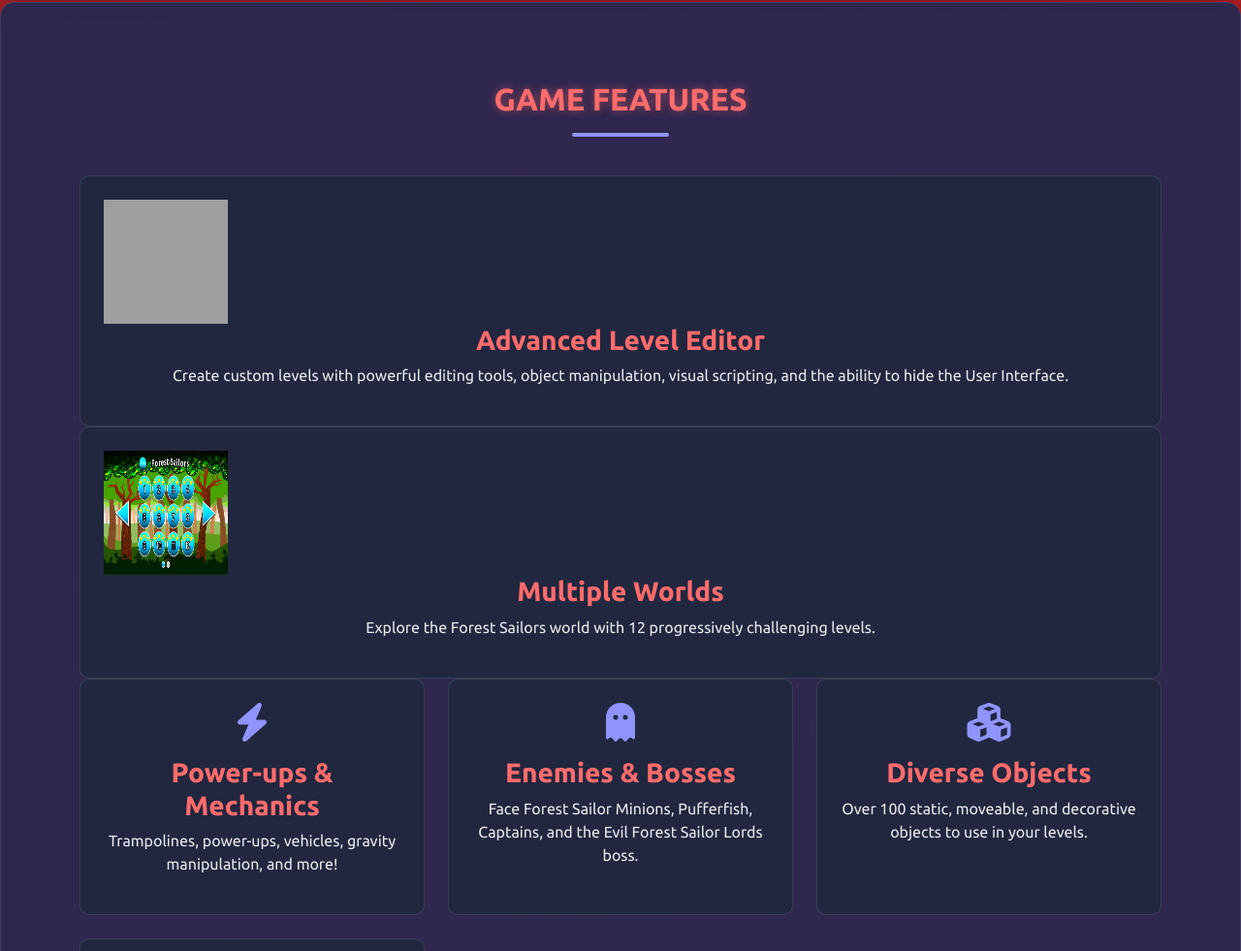
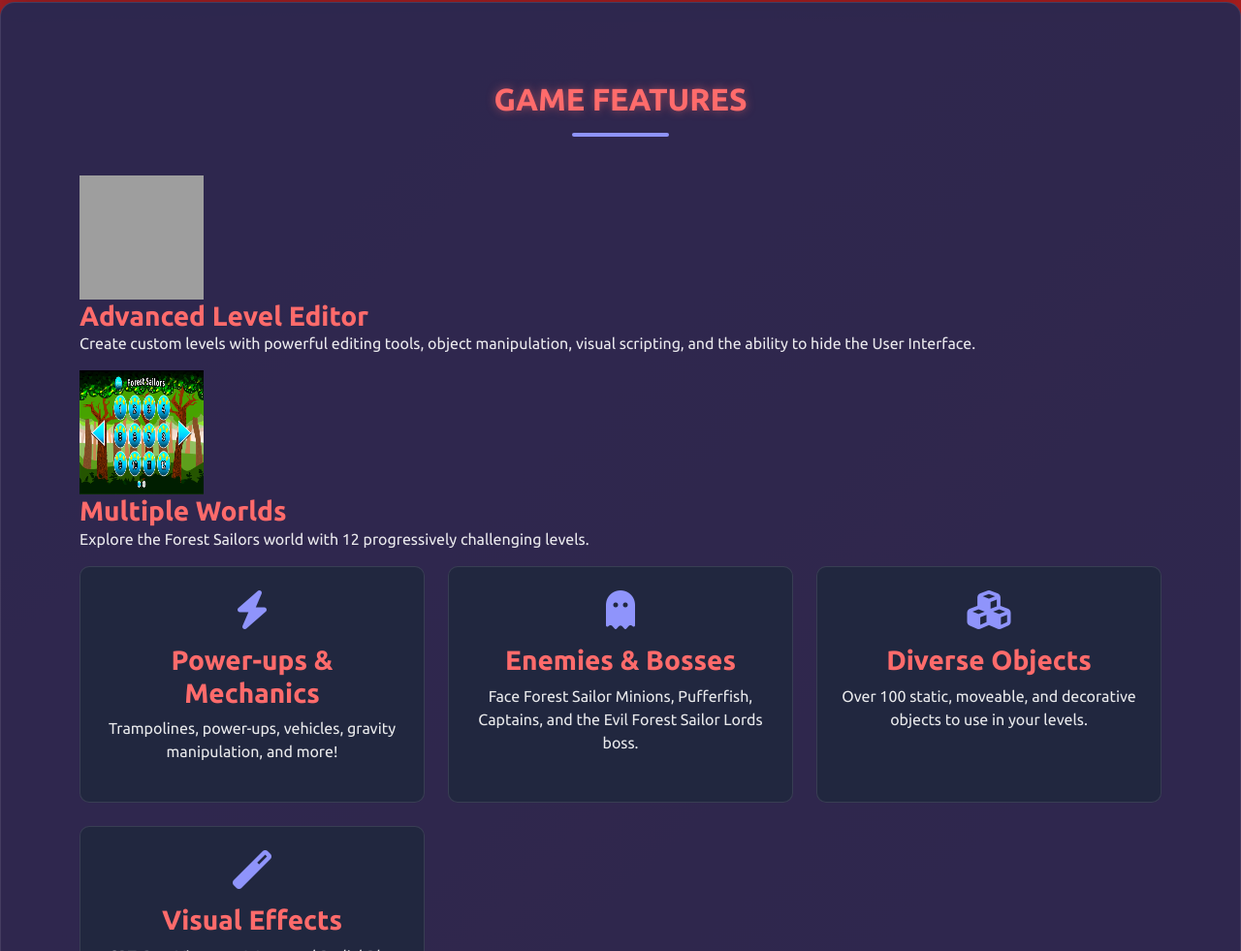
Before and after one commit to TheEliteCoder1/Blobseer.github.io, a plain HTML site: page index.html in a window 1280 px wide. Shown: the part 1135-2116 px from the top of the page at 97% size. Drawn offline with nearby package versions, Linux system fonts and the light colour scheme; grey boxes are pictures that could not be loaded.

```diff
--- a/index.html
+++ b/index.html
@@ -361,7 +361,7 @@
             <div class="row">
                 <!-- Feature 1 -->
                 <div>
-                    <div class="card text-center p-4">
+                    <div>
                         <img src="assets/LevelEditorHiddenUI.png" width="128" height="128"></img>
                         <h3 class="card-title">Advanced Level Editor</h3>
                         <p>Create custom levels with powerful editing tools, object manipulation, visual scripting, and the ability to hide the User Interface.</p>
@@ -370,7 +370,7 @@
 
                 <!-- Feature 2 -->
                 <div>
-                    <div class="card text-center p-4">
+                    <div>
                         <img src="assets/12Levels.png" width="128" height="128"></img>
                         <h3 class="card-title">Multiple Worlds</h3>
                         <p>Explore the Forest Sailors world with 12 progressively challenging levels.</p>
```
